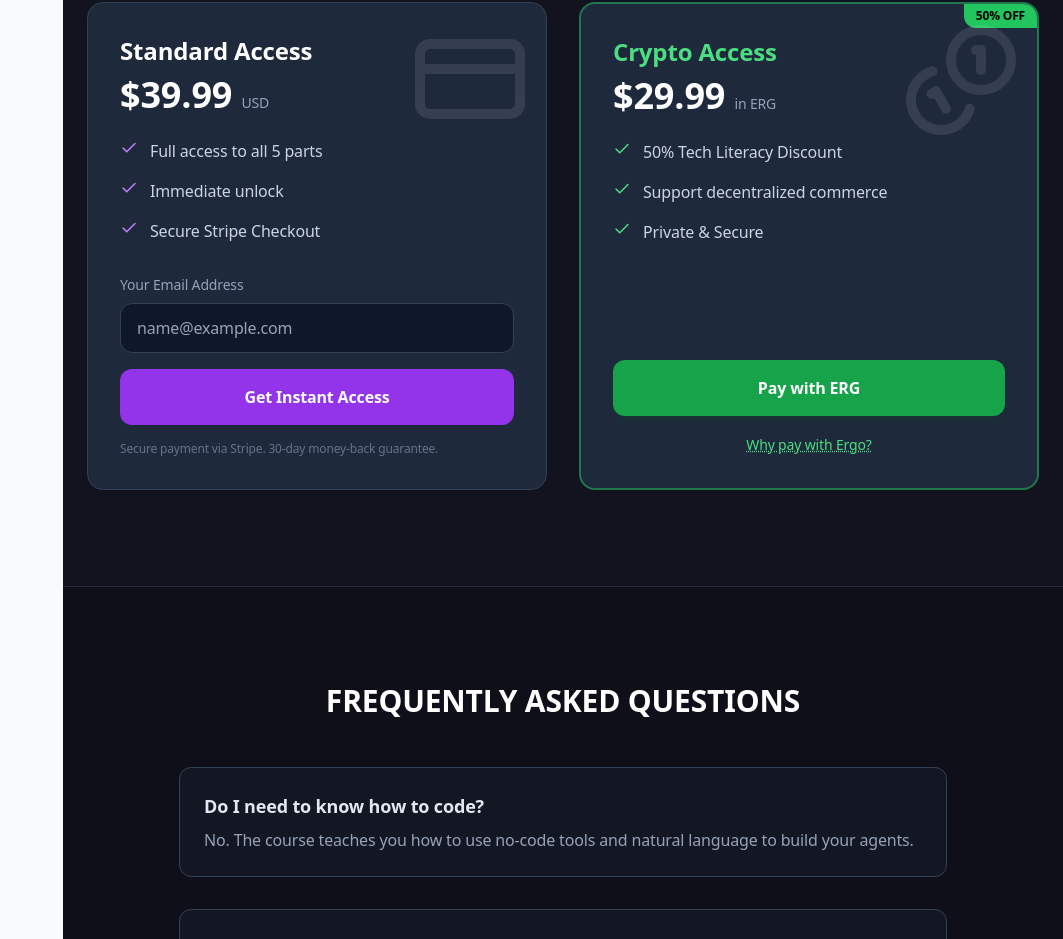
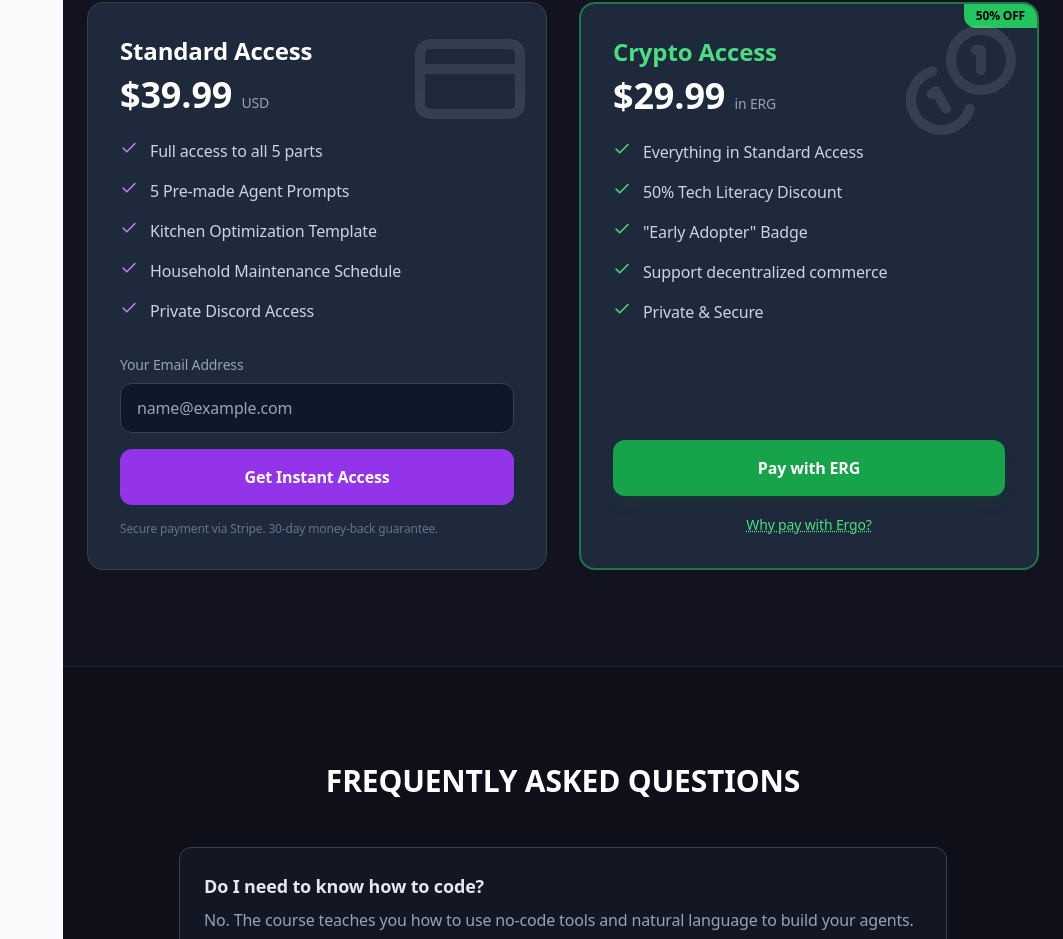
Before and after one commit to agenticaihome/ebook-frontend, a React (Create React App) app: page / in a window 1280 px wide. Shown: the part 4988-5927 px from the top of the page, without its empty margins (217-1280 px from the left). Built offline with nearby package versions, Linux system fonts and the light colour scheme; no server answers.

Commit message:
Tier 2 UX Improvements: Pricing Checklists, Mobile Nav, Captain E Gate

```diff
--- a/src/SalesPage.jsx
+++ b/src/SalesPage.jsx
@@ -317,9 +317,11 @@ export default function SalesPage() {
               <h3 className="text-2xl font-bold mb-2">Standard Access</h3>
               <div className="text-4xl font-bold text-white mb-6">$39.99 <span className="text-sm text-slate-400 font-normal">USD</span></div>
               <ul className="space-y-4 mb-8 text-slate-300 flex-1">
-                <li className="flex gap-3"><Check size={18} className="text-purple-400" /> Full access to all 5 parts</li>
-                <li className="flex gap-3"><Check size={18} className="text-purple-400" /> Immediate unlock</li>
-                <li className="flex gap-3"><Check size={18} className="text-purple-400" /> Secure Stripe Checkout</li>
+                <li className="flex gap-3"><Check size={18} className="text-purple-400 flex-shrink-0" /> <span>Full access to all 5 parts</span></li>
+                <li className="flex gap-3"><Check size={18} className="text-purple-400 flex-shrink-0" /> <span>5 Pre-made Agent Prompts</span></li>
+                <li className="flex gap-3"><Check size={18} className="text-purple-400 flex-shrink-0" /> <span>Kitchen Optimization Template</span></li>
+                <li className="flex gap-3"><Check size={18} className="text-purple-400 flex-shrink-0" /> <span>Household Maintenance Schedule</span></li>
+                <li className="flex gap-3"><Check size={18} className="text-purple-400 flex-shrink-0" /> <span>Private Discord Access</span></li>
               </ul>
 
               <div className="space-y-4">
@@ -363,9 +365,11 @@ export default function SalesPage() {
               <h3 className="text-2xl font-bold mb-2 text-green-400">Crypto Access</h3>
               <div className="text-4xl font-bold text-white mb-6">$29.99 <span className="text-sm text-slate-400 font-normal">in ERG</span></div>
               <ul className="space-y-4 mb-8 text-slate-300 flex-1">
-                <li className="flex gap-3"><Check size={18} className="text-green-400" /> 50% Tech Literacy Discount</li>
-                <li className="flex gap-3"><Check size={18} className="text-green-400" /> Support decentralized commerce</li>
-                <li className="flex gap-3"><Check size={18} className="text-green-400" /> Private & Secure</li>
+                <li className="flex gap-3"><Check size={18} className="text-green-400 flex-shrink-0" /> <span>Everything in Standard Access</span></li>
+                <li className="flex gap-3"><Check size={18} className="text-green-400 flex-shrink-0" /> <span>50% Tech Literacy Discount</span></li>
+                <li className="flex gap-3"><Check size={18} className="text-green-400 flex-shrink-0" /> <span>"Early Adopter" Badge</span></li>
+                <li className="flex gap-3"><Check size={18} className="text-green-400 flex-shrink-0" /> <span>Support decentralized commerce</span></li>
+                <li className="flex gap-3"><Check size={18} className="text-green-400 flex-shrink-0" /> <span>Private & Secure</span></li>
               </ul>
               <div className="mt-auto">
                 <button
--- a/src/components/common/PasswordGate.jsx
+++ b/src/components/common/PasswordGate.jsx
@@ -1,5 +1,6 @@
 import React, { useState, useEffect } from 'react';
 import { Lock, ArrowRight } from 'lucide-react';
+import CaptainHero from '../CaptainHero';
 
 const PasswordGate = ({ children, partName = "This Section" }) => {
     const [password, setPassword] = useState('');
@@ -32,8 +33,11 @@ const PasswordGate = ({ children, partName = "This Section" }) => {
         <div className="min-h-screen bg-[#0f0f1a] text-white flex items-center justify-center px-6">
             <div className="max-w-md w-full">
                 <div className="text-center mb-8">
-                    <div className="w-16 h-16 bg-cyan-900/30 rounded-full flex items-center justify-center mx-auto mb-6 border border-cyan-500/30">
-                        <Lock className="text-cyan-400" size={32} />
+                    <div className="flex justify-center mb-6">
+                        <CaptainHero
+                            size="md"
+                            message="I need to verify your clearance level before we can proceed to operations."
+                        />
                     </div>
                     <h1 className="text-3xl font-bold mb-4">Level 2 Clearance Required</h1>
                     <p className="text-slate-300 mb-6">
--- a/src/components/layout/MobileBottomNav.jsx
+++ b/src/components/layout/MobileBottomNav.jsx
@@ -1,15 +1,46 @@
-import React from 'react';
+import React, { useState } from 'react';
 import { Link, useLocation } from 'react-router-dom';
-import { Home, Zap, Settings, Volume2, VolumeX } from 'lucide-react';
+import { Home, BookOpen, Wrench, Volume2, VolumeX, Calculator, Activity } from 'lucide-react';
 import { useSound } from '../../context/SoundContext';
 
 const MobileBottomNav = () => {
     const location = useLocation();
     const { isSoundEnabled, toggleSound } = useSound();
+    const [showTools, setShowTools] = useState(false);
 
     const isActive = (path) => location.pathname === path;
 
     return (
+        <>
+            {/* Tools Menu */}
+            {showTools && (
+                <div className="fixed bottom-20 left-4 right-4 bg-slate-800 border border-slate-700 rounded-xl p-4 shadow-2xl z-50 animate-in slide-in-from-bottom-5 fade-in duration-200">
+                    <div className="grid grid-cols-2 gap-4">
+                        <Link
+                            to="/#calculator"
+                            onClick={() => setShowTools(false)}
+                            className="flex flex-col items-center gap-2 p-3 bg-slate-700/50 rounded-lg hover:bg-slate-700 transition-colors"
+                        >
+                            <Calculator className="text-cyan-400" />
+                            <span className="text-xs font-bold text-slate-300">Time Calc</span>
+                        </Link>
+                        <Link
+                            to="/part1#diagnostic"
+                            onClick={() => setShowTools(false)}
+                            className="flex flex-col items-center gap-2 p-3 bg-slate-700/50 rounded-lg hover:bg-slate-700 transition-colors"
+                        >
+                            <Activity className="text-purple-400" />
+                            <span className="text-xs font-bold text-slate-300">Diagnostic</span>
+                        </Link>
+                    </div>
+                </div>
+            )}
+
+            {/* Backdrop for tools */}
+            {showTools && (
+                <div className="fixed inset-0 bg-black/50 z-40" onClick={() => setShowTools(false)} />
+            )}
+
             <div className="fixed bottom-0 left-0 right-0 bg-[#0f0f1a]/95 backdrop-blur-lg border-t border-slate-800 md:hidden z-50 pb-safe">
                 <div className="flex justify-around items-center p-3">
                     <Link to="/" className={`flex flex-col items-center gap-1 ${isActive('/') ? 'text-cyan-400' : 'text-slate-500'}`}>
@@ -18,9 +49,17 @@ const MobileBottomNav = () => {
                     </Link>
 
                     <Link to="/part1" className={`flex flex-col items-center gap-1 ${isActive('/part1') ? 'text-cyan-400' : 'text-slate-500'}`}>
-                    <Zap size={24} />
-                    <span className="text-[10px] font-bold">Start</span>
+                        <BookOpen size={24} />
+                        <span className="text-[10px] font-bold">Read</span>
                     </Link>
+
+                    <button
+                        onClick={() => setShowTools(!showTools)}
+                        className={`flex flex-col items-center gap-1 ${showTools ? 'text-cyan-400' : 'text-slate-500'}`}
+                    >
+                        <Wrench size={24} />
+                        <span className="text-[10px] font-bold">Tools</span>
+                    </button>
 
                     <button
                         onClick={toggleSound}
@@ -31,6 +70,7 @@ const MobileBottomNav = () => {
                     </button>
                 </div>
             </div>
+        </>
     );
 };
 
```
Lines whose indentation alone changed are shown as unchanged.
